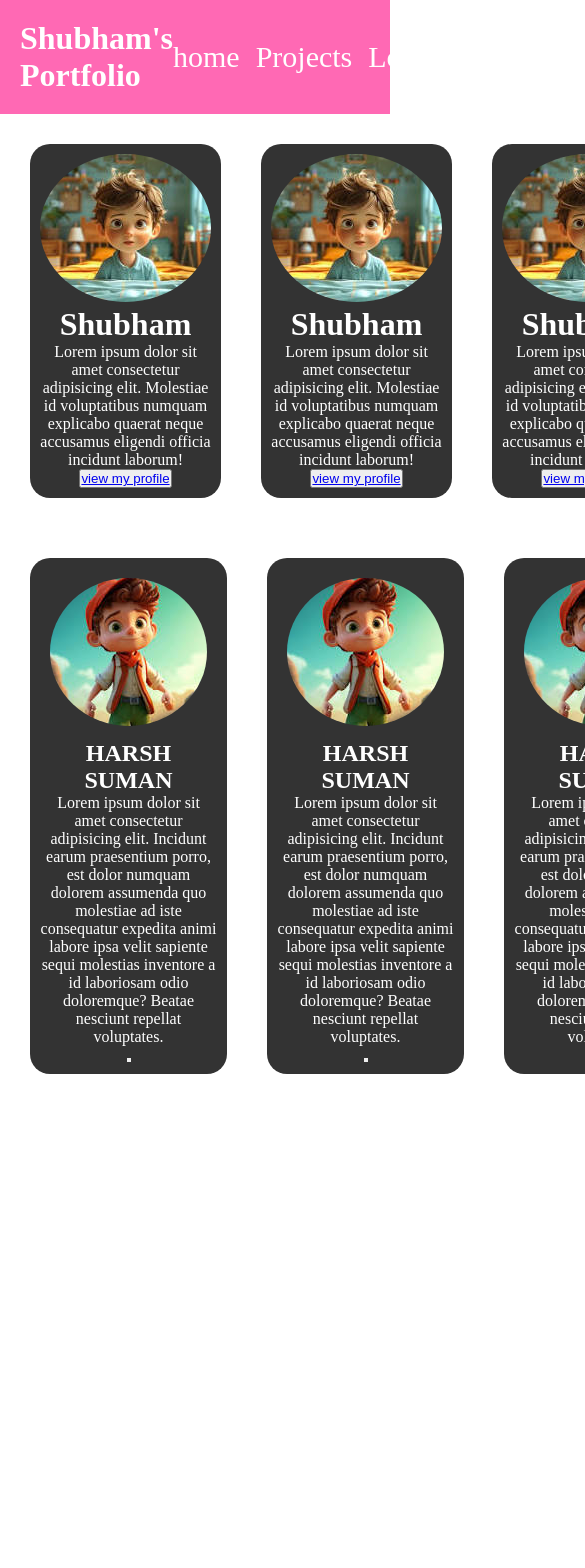
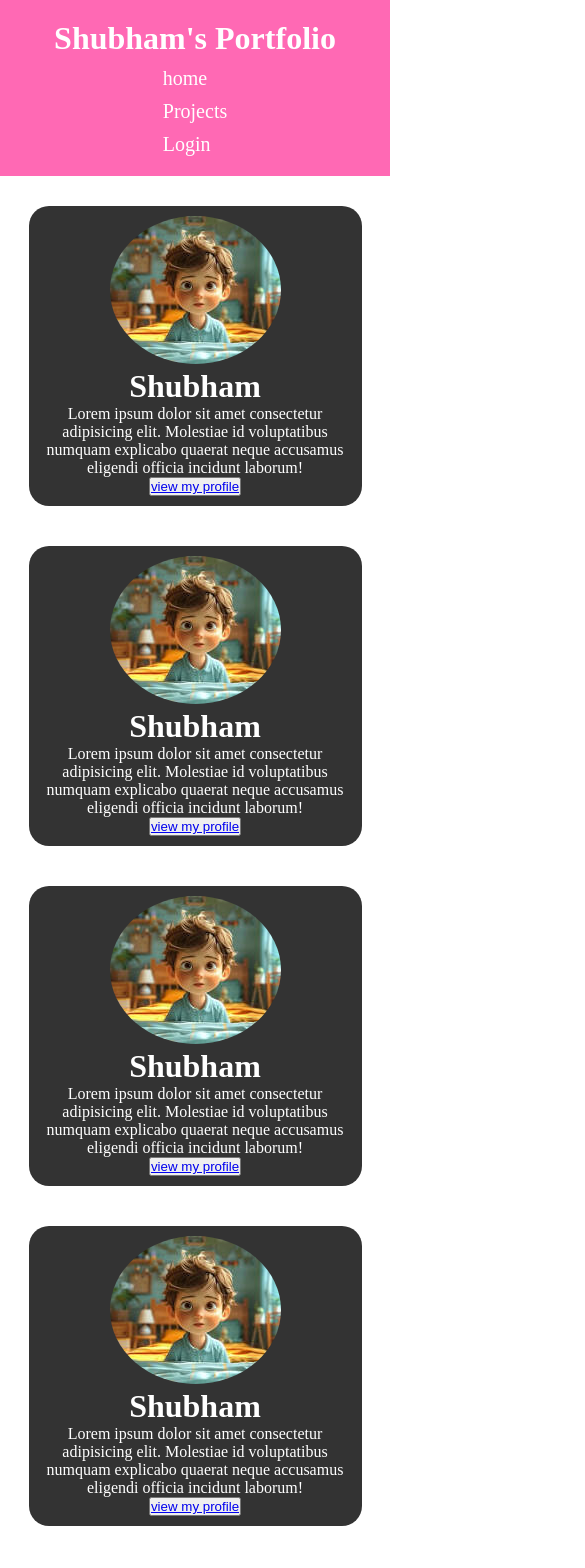
Before and after one commit to harsh-suman5/testing_website, a React (Vite) app: page / in a window 390 px wide. Shown: the top 1568 px of the page, 585 px wide, since content can reach past the window. Before the commit the page ends 1104 px from the top, so only its background shows below. Built offline with nearby package versions, Linux system fonts and the light colour scheme.

Commit message:
mobile responsive features added

```diff
--- a/src/index.css
+++ b/src/index.css
@@ -98,3 +98,54 @@ margin: 110px;
   border-radius: 20px;
   padding: 10px;
 }
+
+/* Mobile Responsive */
+@media (max-width: 768px) {
+
+  .navbar{
+    flex-direction: column;
+    align-items: center;
+  }
+
+  #navlist{
+    flex-direction: column;
+    gap: 10px;
+    margin-top: 10px;
+  }
+
+  #navlist li a{
+    font-size: 20px;
+  }
+
+  .card{
+    flex-direction: column;
+    align-items: center;
+  }
+
+  .card1{
+    width: 90%;
+  }
+
+  .card2{
+    flex-direction: column;
+    align-items: center;
+  }
+
+  .card2 .card2-content{
+    width: 90%;
+  }
+
+  .projects{
+    margin: 20px;
+  }
+
+  .projects .projects-card{
+    flex-direction: column;
+    align-items: center;
+  }
+
+  .projects .projects-card .card0{
+    width: 90%;
+  }
+
+}
```
